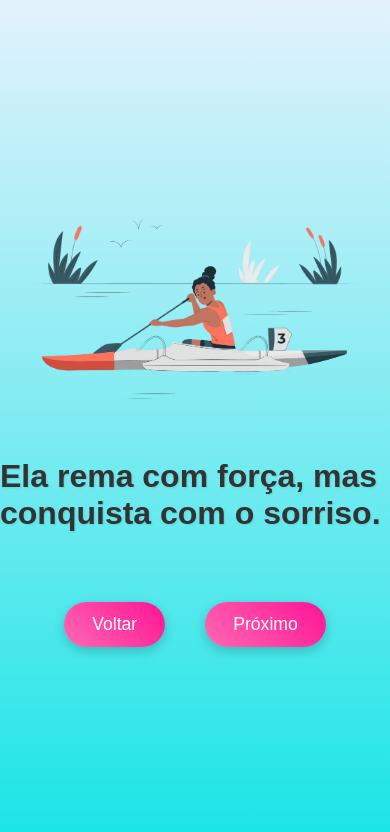
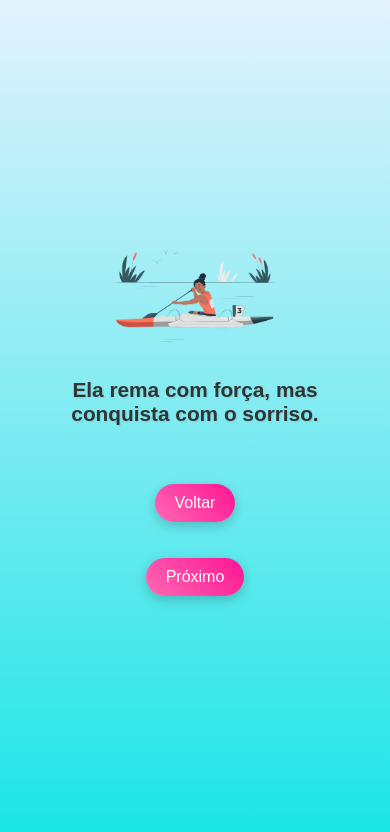
Before and after one commit to Leonardo-bit999/projeto-nath, a React (Vite) app: page / in a window 390 px wide. Both pictures are taken after a click on the button "Próximo". Shown: the top 832 px of the page. Built offline with nearby package versions, Linux system fonts and the light colour scheme.

Commit message:
Responssividade das telas menores

```diff
--- a/src/styles/main.css
+++ b/src/styles/main.css
@@ -312,3 +312,43 @@ body {
   position: relative;
   z-index: 11;
 }
+
+/* Responsividade para telas pequenas (celulares) */
+@media (max-width: 768px) {
+  .mensagem {
+    font-size: 1.3rem;
+    padding: 0 20px;
+    text-align: center;
+  }
+
+  .botao {
+    font-size: 1rem;
+    padding: 10px 20px;
+    margin: 8px;
+  }
+
+  .conteudo-tela {
+    padding: 20px;
+    flex-direction: column;
+    text-align: center;
+  }
+
+  .navegacao {
+    flex-direction: column;
+    gap: 20px;
+    margin-top: 20px;
+  }
+
+  .img-sol,
+  .img-remadora,
+  .img-brigadeiros {
+    width: 180px;
+    height: auto;
+  }
+
+  .mensagem-secreta-box {
+    max-width: 90%;
+    font-size: 0.95rem;
+    padding: 20px;
+  }
+}
```
